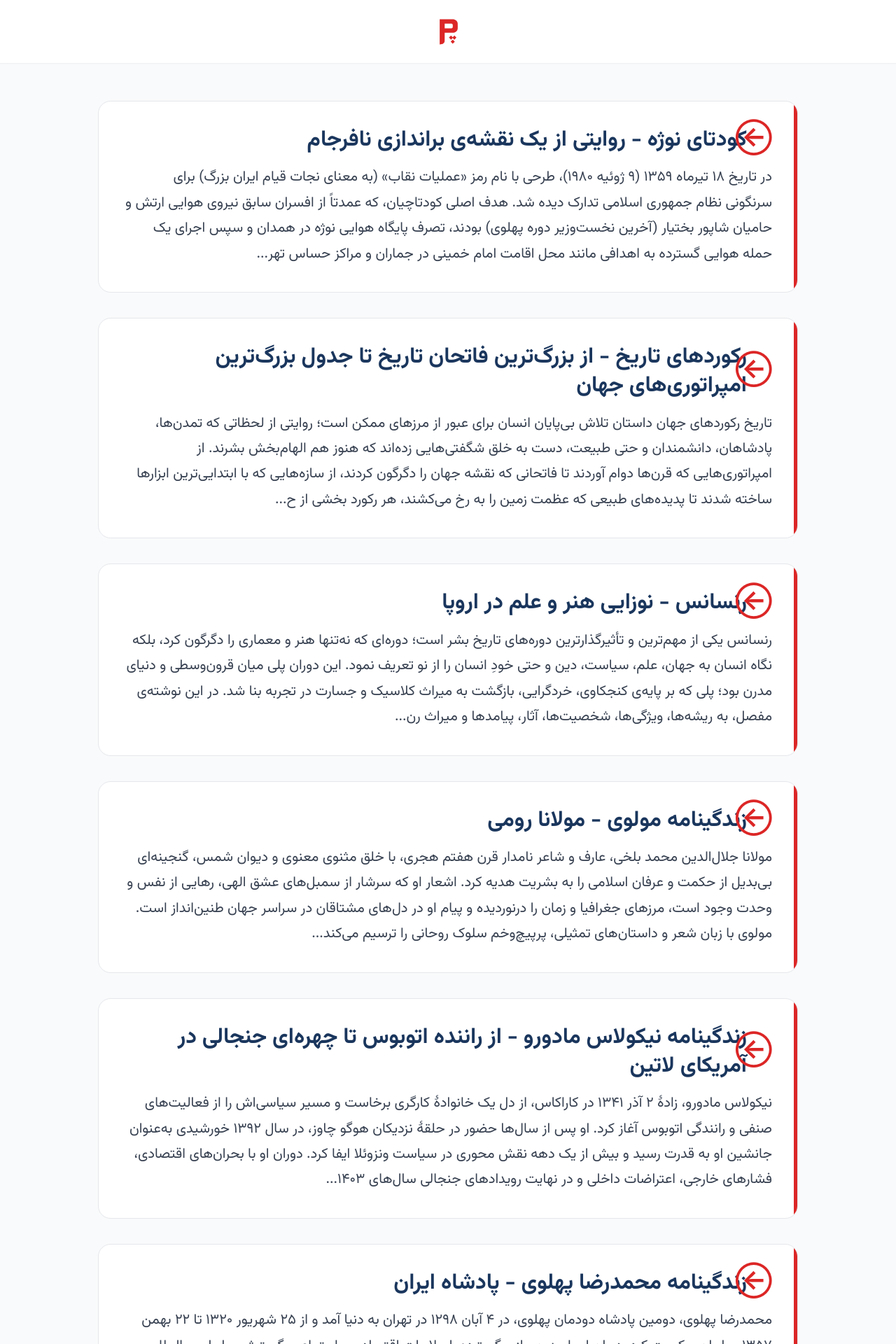
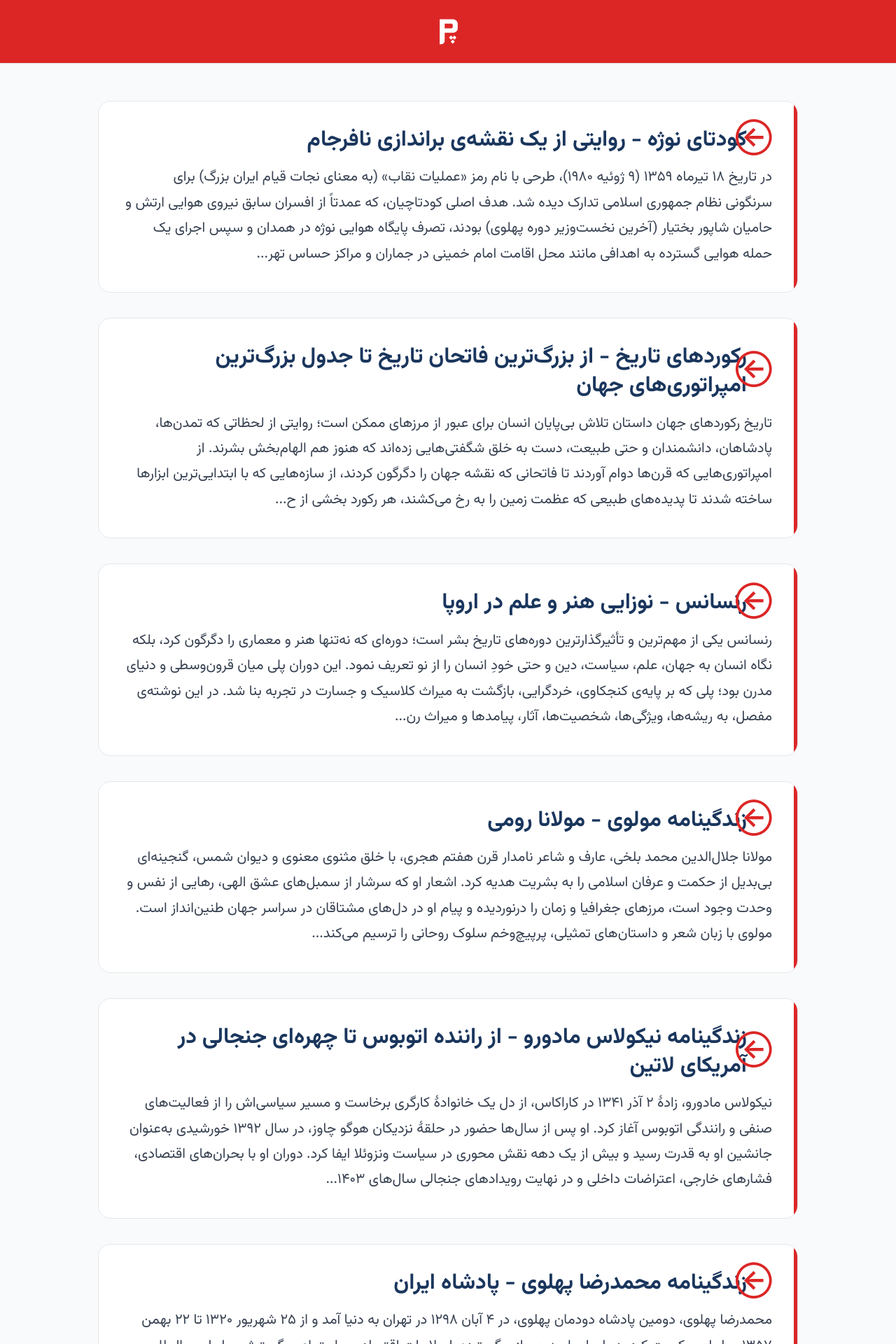
Before and after one commit to darkblog/darkblog.github.io, a Jekyll site: the page built from test.html, in a window 1280 px wide. Shown: the top 1920 px of the page at 70% size. Built offline with Jekyll 4.4.1, drawn with Linux system fonts in a browser that asks for light colours.

Commit message:
Update test.html

```diff
--- a/test.html
+++ b/test.html
@@ -191,11 +191,11 @@ layout: null
             position: sticky;
             top: 0;
             z-index: 100;
-            background-color: var(--color-surface);
+            background-color: var(--color-accent);
             height: var(--header-height);
             display: flex;
             align-items: center;
-            box-shadow: 0 1px 2px var(--color-shadow);
+            box-shadow: 0 1px 2px rgba(0, 0, 0, 0.1);
             -webkit-backdrop-filter: none;
             backdrop-filter: none;
             border-bottom: none;
@@ -233,8 +233,9 @@ layout: null
         .logo-svg {
             width: 3.5rem;
             height: 3.5rem;
-            color: var(--color-primary);
+            color: #FFFFFF;
             transition: none;
+            filter: brightness(0) invert(1);
         }
 
         main {
```
